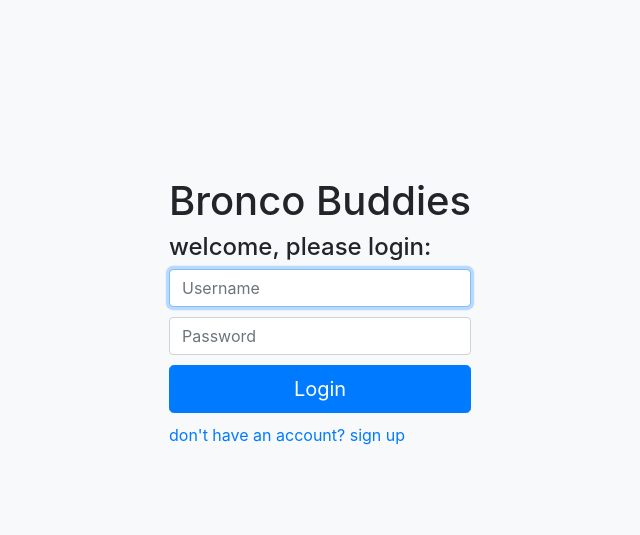
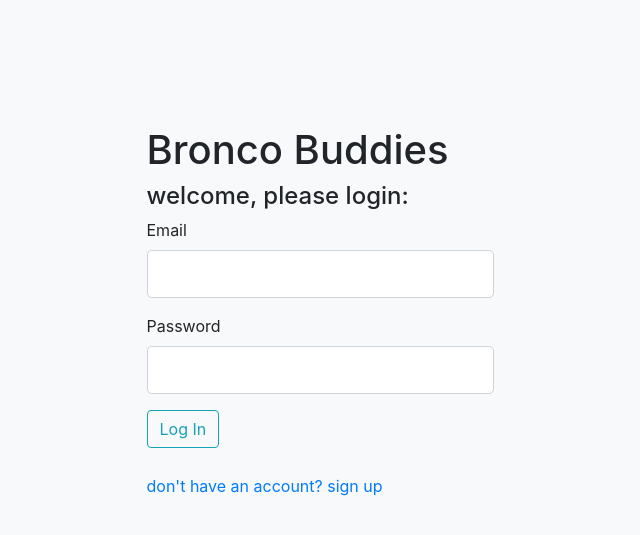
Before and after one commit to ccfernandes/SCU-Bronco-Buddies, a Flask app: page /login in a window 1280 px wide. Shown: the part 80-615 px from the top of the page, without its empty margins (320-960 px from the left). Run offline with Flask 2, Linux system fonts and the light colour scheme; some libraries are stand-ins or nearby versions.

Commit message:
integrated flask form into login and sign up pages

```diff
--- a/SCU-Bronco-Buddies/app.py
+++ b/SCU-Bronco-Buddies/app.py
@@ -1,8 +1,17 @@
 from flask import Flask, render_template, request, url_for, flash, redirect
-from flask_login import login_user, logout_user, login_required
+from flask_sqlalchemy import SQLAlchemy #form to run queries
+from flask_login import login_user, logout_user, login_required, LoginManager
+from form import RegistrationForm, LoginForm, NewPostForm
 from models import User
+import os
 
 app = Flask(__name__)
+# SECRET_KEY = os.urandom(32)
+app.config['SECRET_KEY'] = '123456789098765432135792468'
+app.config['SQLALCHEMY_DATABASE_URI'] = 'sqlite:///intellivoUser.db' # chose your database
+
+db = SQLAlchemy(app)
+
 
 # users directed here upon login
 #Zac: put your main home page html here
@@ -14,31 +23,33 @@ def home():
 # login page
 @app.route("/login", methods=['GET', 'POST'])
 def login():
-    # form=LoginForm()
-    # if form.validate_on_submit():
-    #     user = User.query.filter_by(email=form.email.data).first()
-    #     if user and bcrypt.check_password_hash(user.password, form.password.data):
-    #         login_user(user)
-    #         next_page = request.args.get('next') # redirect to next page if it exits (user tried accessing and is now logging in)
-    #         return redirect(next_page) if next_page else redirect(url_for('profile'))
-    #     else:
-    #         flash('Login unsucessful. Please check credentials.', 'danger')
-    return render_template('login.html', title='Login')
+    form=LoginForm()
+    if form.validate_on_submit():
+        user = User.query.filter_by(email=form.email.data).first()
+        if user and bcrypt.check_password_hash(user.password, form.password.data):
+            login_user(user)
+            next_page = request.args.get('next') # redirect to next page if it exits (user tried accessing and is now logging in)
+            return redirect(next_page) if next_page else redirect(url_for('profile'))
+        else:
+            flash('Login unsucessful. Please check credentials.', 'danger')
+    else:
+        flash('Login unsucessful. Please check credentials.', 'danger')
+    return render_template('login.html', title='Login', form=form)
 
 
 # register page
 @app.route("/register", methods=['GET', 'POST'])
 def register():
     # if current_user.is_authenticated:
-    #     return redirect(url_for('user'))
+    #     return redirect(url_for('home'))
 
-    # form = RegistrationForm()
-    # if form.validate_on_submit():
-    #     hashed_password = bcrypt.generate_password_hash(form.password.data).decode('utf-8')
-    #     user = User(firstname=escape(form.firstname.data), lastname=escape(form.lastname.data), email=escape(form.email.data),
-    #                 password=escape(hashed_password))
-    #     db.session.add(user)
-    #     db.session.commit()
-    #     flash('Your account has been created. You are now able to log in!', 'success')
-    #     return redirect(url_for('login'))
-    return render_template('signup.html', title='Register')
+    form = RegistrationForm()
+    if form.validate_on_submit():
+        hashed_password = bcrypt.generate_password_hash(form.password.data).decode('utf-8')
+        user = User(username=escape(form.firstname.data), email=escape(form.email.data),
+                    password=escape(hashed_password))
+        db.session.add(user)
+        db.session.commit()
+        flash('Your account has been created. You are now able to log in!', 'success')
+        return redirect(url_for('login'))
+    return render_template('signup.html', title='Register', form=form)
--- /dev/null
+++ b/SCU-Bronco-Buddies/form.py
@@ -0,0 +1,32 @@
+from flask_wtf import FlaskForm
+from wtforms import StringField, PasswordField, BooleanField, SubmitField, SelectField, SelectMultipleField
+from wtforms.validators import DataRequired, Length, Email, EqualTo, ValidationError
+from models import User
+
+class RegistrationForm(FlaskForm):
+	username = StringField('Username',
+						validators=[DataRequired()])
+	email = StringField('Email',
+						validators=[DataRequired(), Email()])
+	password = PasswordField('Password',
+							validators=[DataRequired()])
+	submit = SubmitField('Sign Up')
+
+class LoginForm(FlaskForm):
+	email = StringField('Email',
+						validators=[DataRequired(), Email()])
+	password = PasswordField('Password',
+							validators=[DataRequired()])
+	submit = SubmitField('Log In')
+
+class NewPostForm(FlaskForm):
+	title = StringField('Title',
+						validators=[DataRequired()])
+	body = StringField('Question Body',
+						validators=[DataRequired()])
+	username = StringField('Username',
+						validators=[DataRequired()])
+	# replace current choices with a query for all rows in forum table
+	forumType = SelectField('Question Type',
+						validators=[DataRequired()],
+						choices=[('1','On Campus'), ('2','Technology'), ('3','Random'), ('4','Homework')])
--- a/SCU-Bronco-Buddies/forms.py
+++ /dev/null
@@ -1 +0,0 @@
-# define a class for each form page that we need
--- a/SCU-Bronco-Buddies/templates/login.html
+++ b/SCU-Bronco-Buddies/templates/login.html
@@ -1,5 +1,4 @@
 {% extends "layout.html" %}
-
 {% block content %}
 <head>
 <title>Bronco Buddies - login</title>
@@ -28,10 +27,42 @@
 		<form id = "login-form">
 			<h1>Bronco Buddies</h1>
 			<h4>welcome, please login:</h4>
-			<input type="text" id="inputUsername" class="form-control" placeholder="Username" required autofocus>
-			<input type="password" id="inputPassword" class="form-control" placeholder="Password" required="">
-			<button class="btn btn-lg btn-primary btn-block" type="submit">Login</button>
-			<a href="{{url_for('register')}}">don't have an account? sign up</a>
-		</form>
+			<!-- <input type="text" id="inputUsername" class="form-control" placeholder="Username" required autofocus> -->
+			<!-- <input type="password" id="inputPassword" class="form-control" placeholder="Password" required=""> -->
+			<!-- <button class="btn btn-lg btn-primary btn-block" type="submit">Login</button> -->
+			<form class="form form-vertical" method="POST">
+            <div class="form-group">
+                    {{ form.email.label(class="form-control-label") }}
+                    {% if form.email.errors %}
+                        {{ form.email(class="form-control form-control-lg is-invalid") }}
+                        <div class="invalid-feedback">
+                            {% for error in form.email.errors %}
+                                <span>{{ error }}</span>
+                            {% endfor %}
+                        </div>
+                    {% else %}
+                        {{ form.email(class="form-control form-control-lg") }}
+                    {% endif %}
+              </div>
+                <div class="form-group">
+                    {{ form.password.label(class="form-control-label") }}
+                    {% if form.password.errors %}
+                        {{ form.password(class="form-control form-control-lg is-invalid") }}
+                        <div class="invalid-feedback">
+                            {% for error in form.password.errors %}
+                                <span>{{ error }}</span>
+                            {% endfor %}
+                        </div>
+                    {% else %}
+                        {{ form.password(class="form-control form-control-lg") }}
+                    {% endif %}
+                </div>
+            </fieldset>
+            <div class="form-group">
+                {{ form.submit(class="btn btn-outline-info") }}
+            </div>
+            <!-- <button type="submit" class="btn btn-dark">Submit</button> -->
+        <a href="{{url_for('register')}}">don't have an account? sign up</a>
+    </form>
 </body>
 {% endblock %}
```
Also changed, not shown: SCU-Bronco-Buddies/models.py (+32 -2 lines), SCU-Bronco-Buddies/templates/signup.html (+49 -3 lines).
